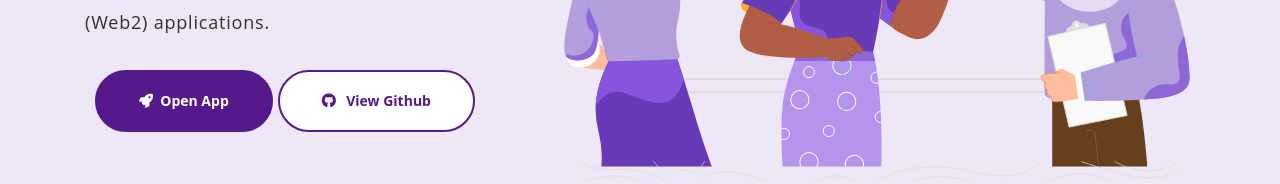
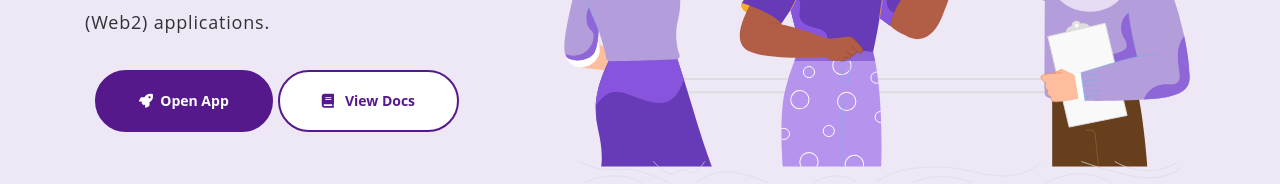
Before and after one commit to Outerbridgeio/OuterbridgePage, a Next.js app: page /home/banner/Banner in a window 1280 px wide. Shown: the part 421-605 px from the top of the page. Built offline with nearby package versions, Linux system fonts and the light colour scheme.

Commit message:
update view docs button

```diff
--- a/pages/home/banner/Banner.js
+++ b/pages/home/banner/Banner.js
@@ -29,7 +29,7 @@ class Banner extends Component {
                                         <h1>{banner.title}</h1>
                                         <p className="p-large">{banner.subTitle}</p>
                                         <a style={{marginBottom: 20, marginLeft: 10, cursor: 'pointer'}} className="btn-contained-lg page-scroll" href="https://app.outerbridge.io" target="_blank"><i className="fas fa-rocket"></i>&nbsp;&nbsp;Open App</a>
-                                        <a style={{marginBottom: 20, cursor: 'pointer', marginLeft: 5}} className="btn-outline-lg" href="https://github.com/Outerbridgeio/Outerbridge" target="_blank"><i className="fab fa-github"></i>&nbsp;&nbsp;&nbsp;View Github</a>
+                                        <a style={{marginBottom: 20, cursor: 'pointer', marginLeft: 5}} className="btn-outline-lg" href="https://docs.outerbridge.io" target="_blank"><i className="fas fa-book"></i>&nbsp;&nbsp;&nbsp;View Docs</a>
                                     </div>
                                 </div>
                                 <div className="col-lg-7 col-xl-7">
```
